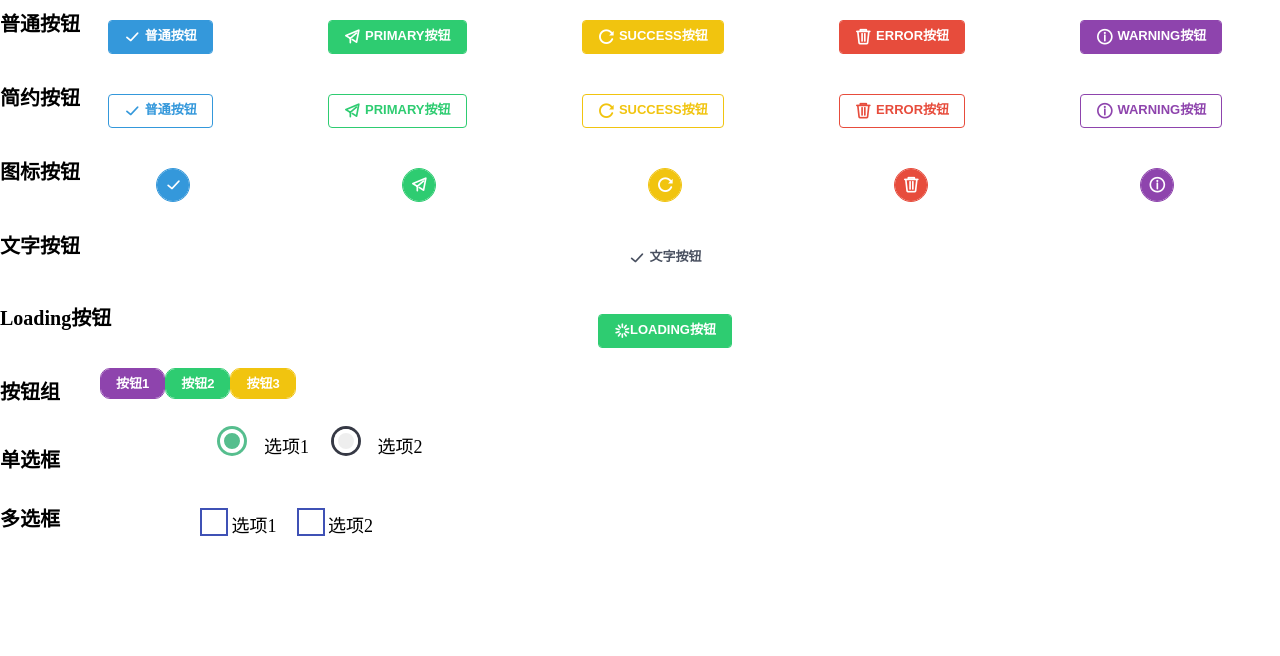
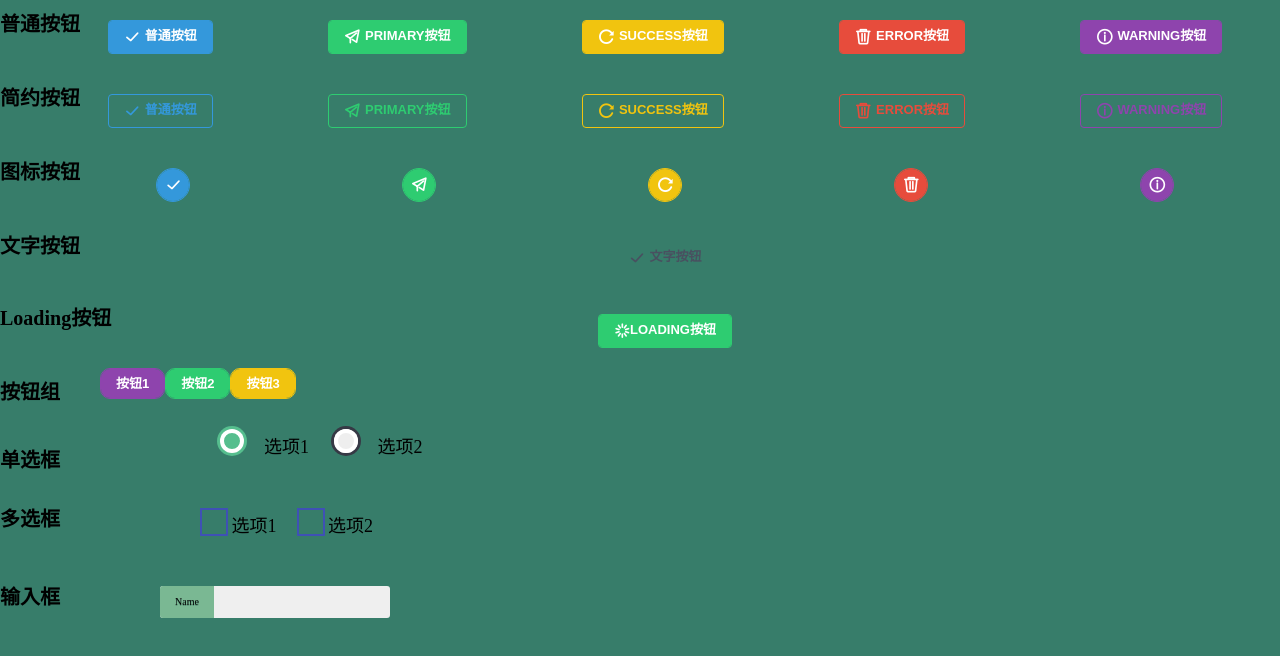
Before and after one commit to ns2250225/cool-ui, a Vue app: page / in a window 1280 px wide. Shown: the top 656 px of the page. Built offline with nearby package versions, Linux system fonts and the light colour scheme.

Commit message:
add input

```diff
--- /dev/null
+++ b/src/comps/components/input/index.js
@@ -0,0 +1,3 @@
+import Input from './input.vue'
+
+export default Input
--- /dev/null
+++ b/src/comps/components/input/input.scss
@@ -0,0 +1,71 @@
+@mixin epic-sides() {
+    position: relative;
+    z-index: 1;
+
+    &:before {
+        position: absolute;
+        content: "";
+        display: block;
+        top: 0;
+        left: -5000px;
+        height: 100%;
+        width: 15000px;
+        z-index: -1;
+        @content;
+    }
+}
+
+.input-wrapper {
+    position: relative;
+    display: inline-block;
+    margin: 30px 10px;
+}
+
+.basic-slide {
+    display: inline-block;
+    width: 215px;
+    padding: 10px 0 10px 15px;
+    font-family: "Open Sans", sans;
+    font-weight: 400;
+    color: #377D6A;
+    background: #efefef;
+    border: 0;
+    border-radius: 3px;
+    outline: 0;
+    text-indent: 70px;
+    transition: all .3s ease-in-out;
+
+    &::-webkit-input-placeholder {
+      color: #efefef;
+      text-indent: 0;
+      font-weight: 300;
+    }
+
+    + label {
+      display: inline-block;
+      position: absolute;
+      top: 0;
+      left: 0;
+      padding: 10px 15px;
+      text-shadow: 0 1px 0 rgba(19,74,70,.4);
+      background: #7AB893;
+      transition: all .3s ease-in-out;
+      border-top-left-radius: 3px;
+      border-bottom-left-radius: 3px;
+    }
+  }
+  .basic-slide:focus,
+  .basic-slide:active {
+    color: #377D6A;
+    text-indent: 0;
+    background: #fff;
+    border-top-left-radius: 0;
+    border-bottom-left-radius: 0;
+
+    &::-webkit-input-placeholder {
+      color: #aaa;
+    }
+    + label {
+      transform: translateX(-100%);
+    }
+  }
--- /dev/null
+++ b/src/comps/components/input/input.vue
@@ -0,0 +1,90 @@
+<template>
+    <div class="input-wrapper">
+        <input class="basic-slide" v-bind="$props" v-model="inputValue" :type="inputType" :name="name"
+               @focus="_focus"
+               @blur="_blur"
+               @keyup="_keyup"
+               @keydown="_keydown" />
+        <label>{{ label }}</label>
+        <i :class="['eye-icon',{'iconfont icon-kaiguan':eyeShow,'iconfont icon-icon_fabu':!eyeShow}]"
+              v-if="inputValue&&showEye && type=='password'" @click="eyeShow=!eyeShow"></i>
+        <i class="iconfont icon-shanchu" v-if="clearIcon&&inputValue" @click="inputValue=''"></i>
+    </div>
+</template>
+<script type="text/ecmascript-6">
+export default {
+    name: 'co-input',
+    data() {
+        return {
+            inputValue: this.value,
+            inputType: this.type,
+            eyeShow: false
+        }
+    },
+    watch: {
+        inputValue(v){
+            this.$emit('input', v);
+        },
+        eyeShow(v){
+            this.inputType = v ? 'text' : 'password';
+        }
+    },
+    props: {
+        type: {
+            type: String,
+            default: 'text'
+        },
+        placeholder: String,
+        value: String,
+        label: String,
+        disabled: {
+            type: Boolean,
+            default: false
+        },
+        readonly: {
+            type: Boolean,
+            default: false
+        },
+        maxLength: {
+            type: Number,
+            default: 50
+        },
+        clearIcon: {
+            type: Boolean,
+            default: false
+        },
+        showEye: {
+            type: Boolean,
+            default: false
+        },
+        name: String,
+        focus: Function,
+        change: Function,
+        blur: Function,
+        keyup: Function,
+        keydown: Function
+    },
+    mounted(){
+    },
+    components: {},
+    methods: {
+        _focus(e){
+            this.$emit('focus', e);
+            this.focus ? this.focus(e) : "";
+        },
+        _blur(e){
+            this.$emit('blur', e);
+            this.blur ? this.blur(e) : "";
+        },
+        _keyup(e){
+            this.$emit('keyup', e);
+            this.keyup ? this.keyup(e) : "";
+        },
+        _keydown(e){
+            this.$emit('keydown', e);
+            this.keydown ? this.keydown(e) : "";
+        }
+    },
+    computed: {}
+}
+</script>
--- a/src/comps/index.js
+++ b/src/comps/index.js
@@ -3,6 +3,7 @@ import './styles/index.scss'
 import Button from './components/button/index'
 import Radio from './components/radio/index'
 import Checkbox from './components/checkbox/index'
+import Input from './components/input/index'
 
 const components = {
   Button,
@@ -10,7 +11,8 @@ const components = {
   Radio,
   RadioGroup: Radio.group,
   Checkbox,
-  CheckboxGroup: Checkbox.group
+  CheckboxGroup: Checkbox.group,
+  Input
 }
 
 const install = function (Vue) {
--- a/src/comps/styles/common.scss
+++ b/src/comps/styles/common.scss
@@ -2,6 +2,7 @@
 html{
     font-size: 62.5%;
     -webkit-tap-highlight-color: transparent;
+    background-color: #377D6A;
 }
 input, button{
     outline: none;
--- a/src/comps/styles/index.scss
+++ b/src/comps/styles/index.scss
@@ -8,3 +8,4 @@
 @import "../components/button/button.scss";
 @import "../components/radio/radio.scss";
 @import "../components/checkbox/checkbox.scss";
+@import "../components/input/input.scss";
--- a/src/views/home.vue
+++ b/src/views/home.vue
@@ -49,6 +49,11 @@
       <co-checkbox-group :data="RadioData" v-model="val2" @input="LogSomething"></co-checkbox-group>
     </div>
 
+    <h1 style="margin-top: 50px;">输入框</h1>
+    <div class="text-input">
+      <co-input clearIcon showEye type="password" label="Name" v-model="textv"></co-input>
+    </div>
+
   </div>
 </template>
 
@@ -60,6 +65,7 @@ export default {
       msg: 'Welcome to Your Vue.js App',
       val: '1',
       val2: [],
+      textv: '',
       RadioData: [{
         text: '选项1',
         value: '1'
@@ -120,4 +126,8 @@ h1 {
   margin-left: 100px;
   margin-top: 50px;
 }
+.text-input {
+  margin-left: 150px;
+  margin-top: 20px;
+}
 </style>
```
